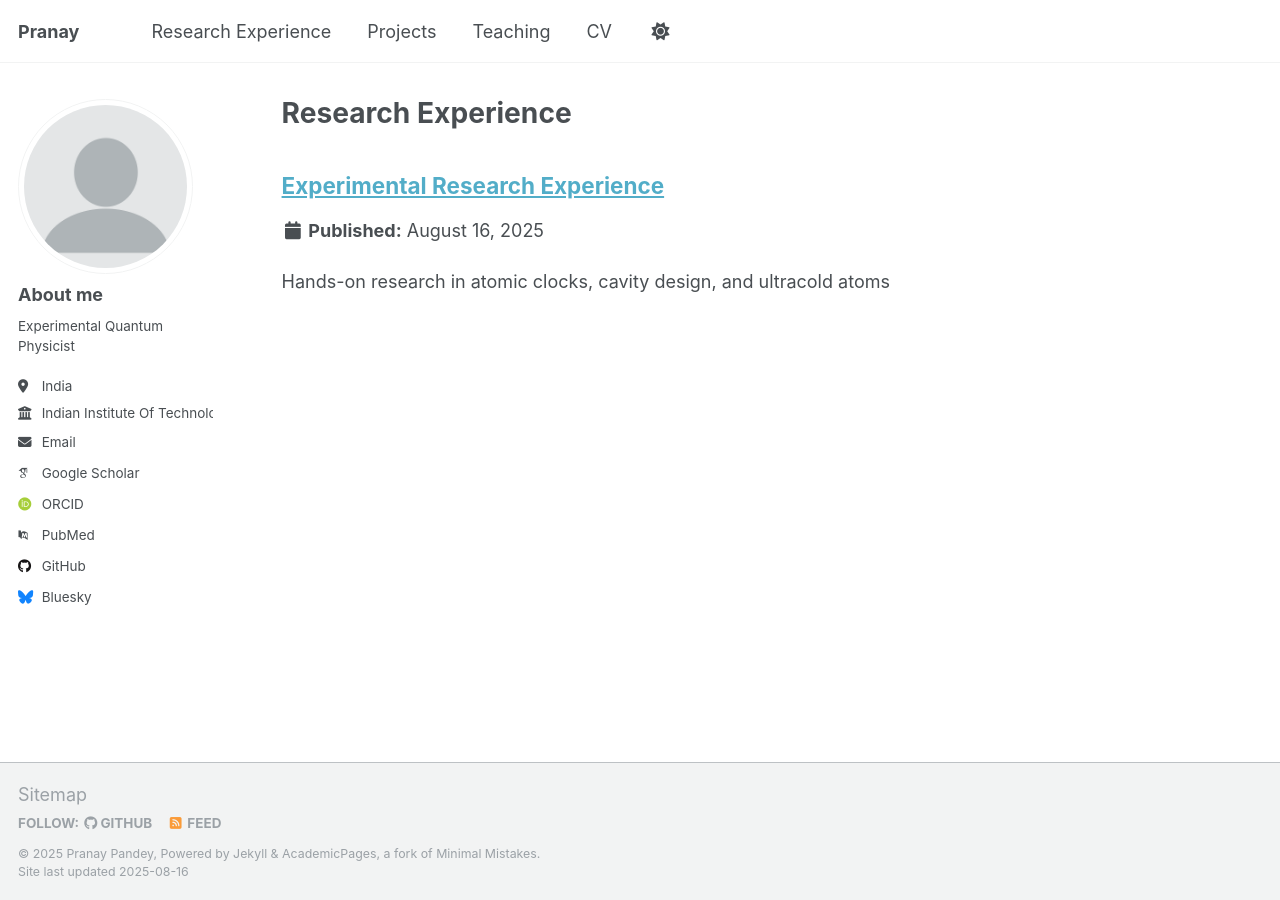
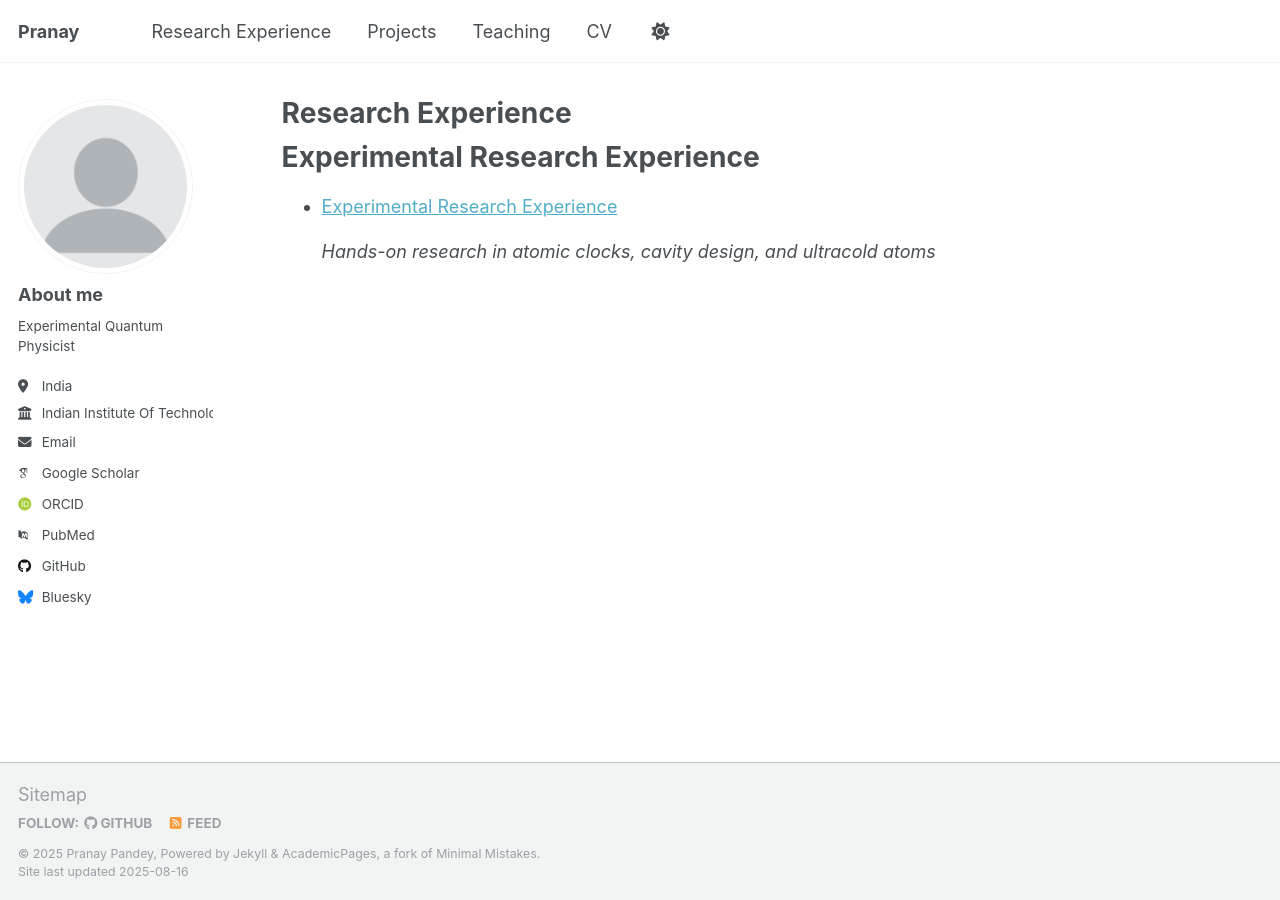
Before and after one commit to Pranay-pandey27/Pranay-pandey27.github.io, a Jekyll site: the page built from _pages/experience.md, in a window 1280 px wide. Built offline with Jekyll 4.4.1, drawn with Linux system fonts in a browser that asks for light colours; some web fonts are replaced; a script that is not in the unit is left out.

Commit message:
Update experience.md

```diff
--- a/_pages/experience.md
+++ b/_pages/experience.md
@@ -7,7 +7,13 @@ author_profile: true
 
 {% include base_path %}
 
+# Experimental Research Experience
 
-{% for post in site.experience %}
-  {% include archive-single.html %}
-{% endfor %}
+<ul>
+  {% for post in site.experience %}
+    <li>
+      <a href="{{ post.url | relative_url }}">{{ post.title }}</a>
+      <p><em>{{ post.excerpt }}</em></p>
+    </li>
+  {% endfor %}
+</ul>
```
